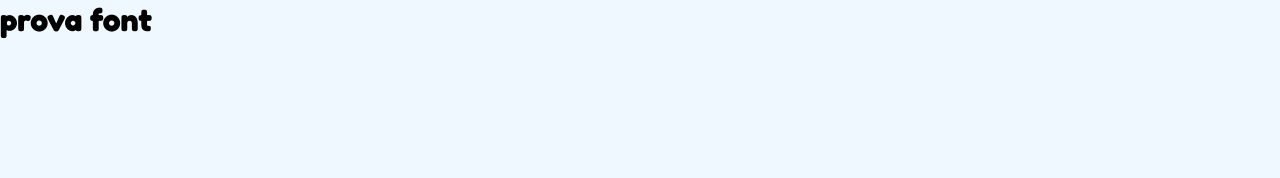
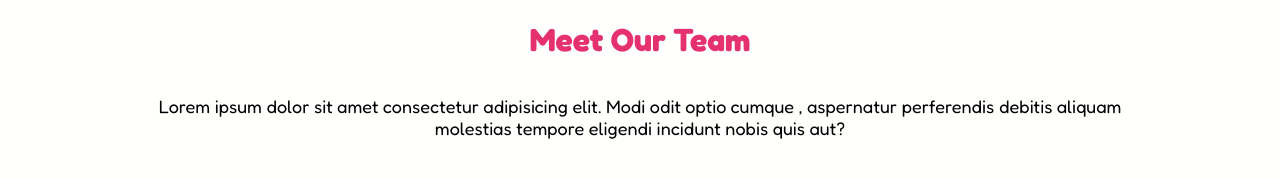
Before and after one commit to igor-86/html-css-float-cards, a plain HTML site: page index.html in a window 1280 px wide. Drawn offline with Linux system fonts and the light colour scheme.

Commit message:
Main - Parte 1 - Sezione Meet

```diff
--- a/css/style.css
+++ b/css/style.css
@@ -7,7 +7,35 @@
 /* Common */
 html{
     font-family: 'Fredoka', sans-serif;
+    font-size: 62.5%;
 }
 body{
-    background-color: aliceblue;
+    background-color: #fffffe;
 }
+/* Margin */
+.mt{
+    margin-top: 2em;
+}
+/* __________ */
+
+h1{
+    font-size: 3.2rem;
+}
+p{
+    font-size: 1.8rem;
+}
+
+.container{
+    width: 80%;
+    margin: 0 auto;
+}
+
+/* Meet */
+.box-meet{
+    text-align: center;
+    padding-top: 2em;
+}
+.box-meet h1{
+    color: #e53170;
+
+}
--- a/index.html
+++ b/index.html
@@ -13,7 +13,21 @@
     <link rel="stylesheet" href="css/style.css">
 </head>
 <body>
-    <h1>prova font</h1>
+    <!-- Main -->
+        <div class="container">
+        <!-- Section Meet Our Team -->
+            <section>
+                <div class="box-meet">
+                 <h1>Meet Our Team</h1>
+                <p class="mt">Lorem ipsum dolor sit amet consectetur adipisicing elit. Modi odit optio cumque , aspernatur perferendis debitis aliquam molestias tempore eligendi incidunt     nobis quis aut?</p>
+             </div>
+            </section>
+
+        <!-- Section Cards -->
+        </div>
+
+    <!-- /Main -->
+
 
 </body>
 </html>
```
